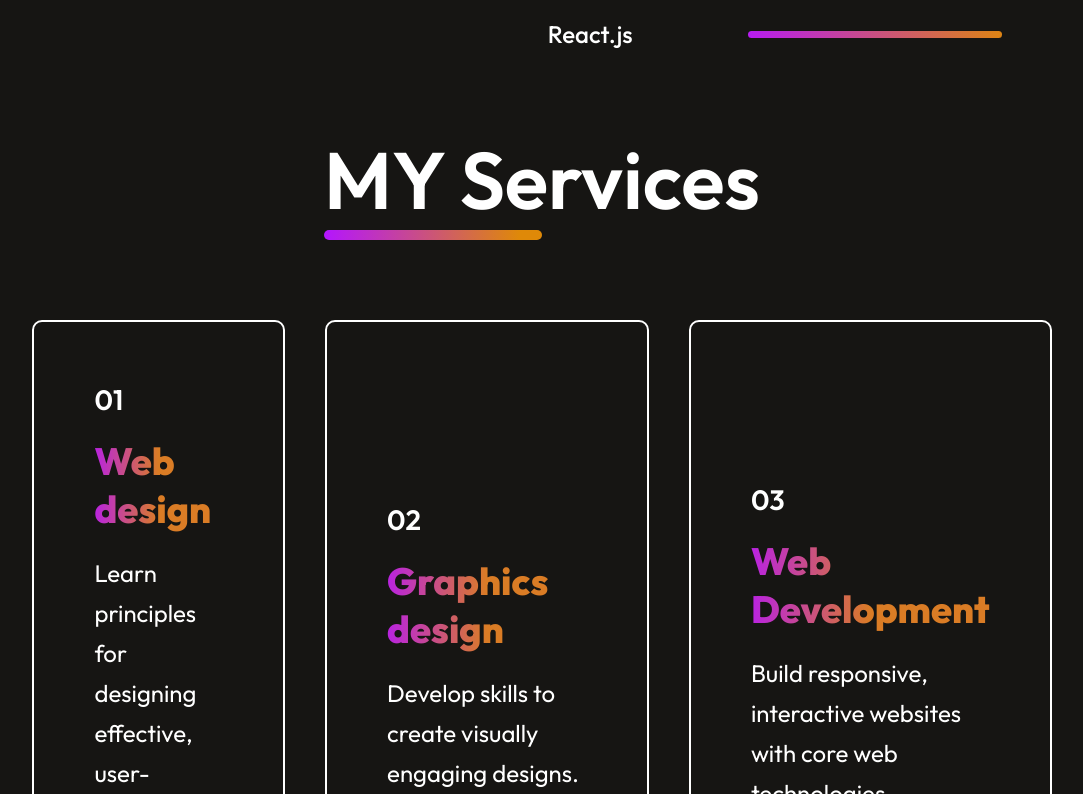
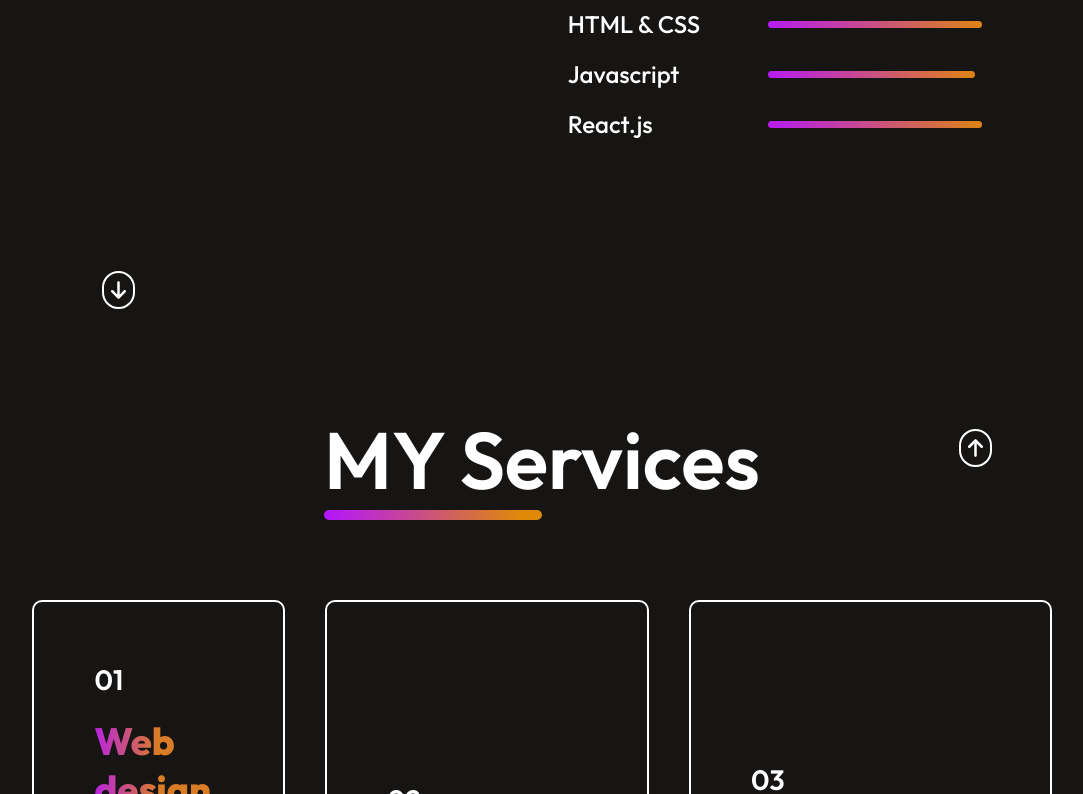
Before and after one commit to BaeedKhan91/portfolio-web, a React (Vite) app: page / in a window 1280 px wide. Shown: the part 1866-2660 px from the top of the page, without its empty margins (98-1181 px from the left). Built offline with nearby package versions, Linux system fonts and the light colour scheme; a web font is replaced by a local one.

Commit message:
complete portfolio

```diff
--- a/package.json
+++ b/package.json
@@ -10,6 +10,9 @@
     "preview": "vite preview"
   },
   "dependencies": {
+    "@fortawesome/fontawesome-svg-core": "^6.6.0",
+    "@fortawesome/free-solid-svg-icons": "^6.6.0",
+    "@fortawesome/react-fontawesome": "^0.2.2",
     "react": "^18.3.1",
     "react-anchor-link-smooth-scroll": "^1.0.12",
     "react-dom": "^18.3.1",
--- a/src/component/About/About.css
+++ b/src/component/About/About.css
@@ -61,6 +61,43 @@
     background: linear-gradient(264deg, #DF8908 -5.09%, #B415FF 106.28%);
 
 }
+.about {
+    position: relative; /* Ensure the arrows are positioned relative to this container */
+    padding: 30px 20px; /* Adjust padding as necessary */
+}
+
+.arrows {
+    position: absolute;
+    cursor: pointer;
+    transition: background-color 0.3s;
+    border: 2px solid white;
+    border-radius: 50px;
+    padding: 7px;
+    color: white;
+}
+
+
+.up-arrow {
+    top: 20px;
+    right: 20px; /* 20px from the right */
+}
+
+/* Positioning the down arrow */
+.down-arrow {
+    bottom: 20px;
+    left: 20px;
+}
+
+
+.arrows:hover {
+    color: #000000;
+
+
+}
+
+
+
+
 .about-skill:hover{
     transform: scale(1.05);
     transition: 0.3s;
--- a/src/component/About/About.jsx
+++ b/src/component/About/About.jsx
@@ -1,46 +1,62 @@
-import React from 'react'
-import theme_pattern from '../../assets/theme_pattern.svg'
-import profile from '../../assets/fiver.png'
-import './About.css'
+import React from 'react';
+import theme_pattern from '../../assets/theme_pattern.svg';
+import profile from '../../assets/fiver.png';
+import AnchorLink from 'react-anchor-link-smooth-scroll';
+import { FontAwesomeIcon } from '@fortawesome/react-fontawesome';
+import { faArrowUp, faArrowDown } from '@fortawesome/free-solid-svg-icons'; // Import down arrow icon
+import './About.css';
+
 function About() {
     return (
         <div id='about' className='about'>
             <div className="about-title">
-        <h1>About Me <hr style={{
-            height:'10px',
-            width:'50%',
+                <h1>About Me
+                    <hr style={{
+                        height: '10px',
+                        width: '50%',
                         background: 'linear-gradient(270deg, #DF8908 10%, #B415FF 100%)',
-            border:'none',
-            borderRadius:'10px'
+                        border: 'none',
+                        borderRadius: '10px'
+                    }}/>
+                </h1>
+            </div>
 
-        }}/></h1>
-        {/* <img src={theme_pattern} alt="" /> */}
-    </div>
             <div className="about-sections">
                 <div className="about-left">
                     <img src={profile} alt="" />
                 </div>
                 <div className="about-right">
                     <div className="about-para">
-                <p>As a front-end web developer, I have expertise in HTML, CSS, JavaScript, and frameworks like React.js and Tailwind CSS. I'm currently expanding my backend knowledge at Suffah Education to build comprehensive web applications and stay updated with industry trends.
-                <p style={{marginTop:'15px'}}>I completed my second year in Commerce, focusing on Accounts, at S.M. College. This academic foundation has enhanced my analytical skills and attention to detail, which I find valuable in my career.</p>
-
+                        <p>
+                            As a front-end web developer, I have expertise in HTML, CSS, JavaScript, and frameworks like React.js and Tailwind CSS. I'm currently expanding my backend knowledge at Suffah Education to build comprehensive web applications and stay updated with industry trends.
+                            <p style={{ marginTop: '15px' }}>
+                                I completed my second year in Commerce, focusing on Accounts, at S.M. College. This academic foundation has enhanced my analytical skills and attention to detail, which I find valuable in my career.
+                            </p>
                         </p>
                     </div>
                     <div className="about-skills">
                         <div className="about-skill">
-                <p>HTML & CSS</p> <hr style={{width:'70%'}}/></div>
+                            <p>HTML & CSS</p> <hr style={{ width: '70%' }} />
+                        </div>
                         <div className="about-skill">
-                <p>Javascript</p> <hr style={{width:'50%'}}/></div>
+                            <p>Javascript</p> <hr style={{ width: '50%' }} />
+                        </div>
                         <div className="about-skill">
-                <p>React.js</p> <hr style={{width:'60%'}}/></div>
-
-
+                            <p>React.js</p> <hr style={{ width: '60%' }} />
                         </div>
                     </div>
                 </div>
             </div>
-  )
+            <AnchorLink className='anchor-up' href='#home'> <div className="arrows up-arrow">
+                <FontAwesomeIcon icon={faArrowUp} size="lg" />
+            </div></AnchorLink>
+           <AnchorLink href='#services'>
+            <div className="arrows down-arrow">
+                <FontAwesomeIcon icon={faArrowDown} size="lg" />
+            </div>
+            </AnchorLink>
+        </div>
+    );
 }
 
-export default About
+export default About;
--- a/src/component/Footer/Footer.css
+++ b/src/component/Footer/Footer.css
@@ -39,6 +39,33 @@
     font-family: Outfit;
     font-size: 20px;
 }
+.footer {
+    position: relative; /* Ensure the arrows are positioned relative to this container */
+    padding: 35px 20px; /* Adjust padding as necessary */
+}
+
+.arrows {
+    position: absolute; /* Position absolutely within the about section */
+    cursor: pointer;
+    transition: background-color 0.3s; /* Smooth transition */
+}
+
+/* Positioning the up arrow */
+.up-arrow {
+    top: 20px; /* 20px from the top */
+    right: 20px; /* 20px from the right */
+}
+
+/* Positioning the down arrow */
+.down-arrow {
+    bottom: 20px; /* 20px from the bottom */
+    left: 20px; /* 20px from the left */
+}
+
+/* Optional styling for hover effects */
+.arrows:hover {
+    color: #000000; /* Change color on hover */
+}
 .footer-subscribe{
     font-size: 20px;
     padding: 17px 45px;
--- a/src/component/Footer/Footer.jsx
+++ b/src/component/Footer/Footer.jsx
@@ -1,6 +1,11 @@
 import React from 'react'
 import logo from '../../assets/main-logo.jpg'
+import AnchorLink from 'react-anchor-link-smooth-scroll';
+import { FontAwesomeIcon } from '@fortawesome/react-fontawesome';
+import { faArrowUp, faArrowDown } from '@fortawesome/free-solid-svg-icons'; // Import down arrow icon
+
 import user_icon from '../../assets/user_icon.svg'
+
 
 import './Footer.css'
 function Footer() {
@@ -26,6 +31,11 @@ function Footer() {
         <p className="footer-bottom-left">
         © 2024 Baeed Khan. All rights reserved.
         </p>
+        <AnchorLink href='#home'>
+    <div className="arrows up-arrow">
+                <FontAwesomeIcon icon={faArrowUp} size="lg" />
+            </div>
+            </AnchorLink>
         <div className="footer-bottom-right">
             <p>Term Of Services</p>
             <p>Privacy Policy</p>
--- a/src/component/Mywork/Mywork.css
+++ b/src/component/Mywork/Mywork.css
@@ -32,6 +32,34 @@
     border-radius: 10px;
     transition: 0.5s;
 }
+.mywork {
+    position: relative; /* Ensure the arrows are positioned relative to this container */
+    padding: 02px 20px; /* Adjust padding as necessary */
+}
+
+.arrows {
+    position: absolute; /* Position absolutely within the about section */
+    cursor: pointer;
+    transition: background-color 0.3s; /* Smooth transition */
+}
+
+/* Positioning the up arrow */
+.up-arrow {
+    top: 20px; /* 20px from the top */
+    right: 20px; /* 20px from the right */
+}
+
+/* Positioning the down arrow */
+.down-arrow {
+    bottom: 20px; /* 20px from the bottom */
+    left: 20px; /* 20px from the left */
+}
+
+/* Optional styling for hover effects */
+.arrows:hover {
+    color: #000000; /* Change color on hover */
+}
+
 .pr-img{
     width: 419px;
     height: 280px;
--- a/src/component/Services/Services.css
+++ b/src/component/Services/Services.css
@@ -37,6 +37,36 @@
     font-weight: 600;
 
 }
+.services {
+    position: relative; /* Ensure the arrows are positioned relative to this container */
+    padding: 0px 20px; /* Adjust padding as necessary */
+    /* margin-top: 0; */
+}
+
+.arrows {
+    position: absolute; /* Position absolutely within the about section */
+    cursor: pointer;
+    transition: background-color 0.3s; /* Smooth transition */
+}
+
+/* Positioning the up arrow */
+.up-arrow {
+    top: 20px; /* 20px from the top */
+    right: 20px; /* 20px from the right */
+}
+
+/* Positioning the down arrow */
+.down-arrow {
+    bottom: 20px; /* 20px from the bottom */
+    left: 20px; /* 20px from the left */
+}
+
+/* Optional styling for hover effects */
+.arrows:hover {
+    color: #000000; /* Change color on hover */
+    background-color: #da7d25c5;
+}
+
 .services-format h2{
     font-size: 38px;
     font-weight: 800;
--- a/src/component/Services/Services.jsx
+++ b/src/component/Services/Services.jsx
@@ -1,6 +1,10 @@
 import React from 'react'
 import Services_Data from '../../assets/services_data'
 import arrow_icon from '../../assets/arrow_icon.svg'
+import AnchorLink from 'react-anchor-link-smooth-scroll';
+import { FontAwesomeIcon } from '@fortawesome/react-fontawesome';
+import { faArrowUp, faArrowDown } from '@fortawesome/free-solid-svg-icons'; // Import down arrow icon
+
 import './Services.css'
 function Services() {
   return (
@@ -28,6 +32,16 @@ function Services() {
         </div>
     })}
     </div>
+    <AnchorLink href='#about'>
+    <div className="arrows up-arrow">
+                <FontAwesomeIcon icon={faArrowUp} size="lg" />
+            </div>
+            </AnchorLink>
+            <AnchorLink href='#work'>
+            <div className="arrows down-arrow">
+                <FontAwesomeIcon icon={faArrowDown} size="lg" />
+            </div>
+            </AnchorLink>
     </div>
   )
 }
--- a/src/component/contact/Contact.css
+++ b/src/component/contact/Contact.css
@@ -73,6 +73,34 @@
     font-size: 20px;
 
 }
+.contact {
+    position: relative; /* Ensure the arrows are positioned relative to this container */
+    padding: 35px 20px; /* Adjust padding as necessary */
+}
+
+.arrows {
+    position: absolute; /* Position absolutely within the about section */
+    cursor: pointer;
+    transition: background-color 0.3s; /* Smooth transition */
+}
+
+/* Positioning the up arrow */
+.up-arrow {
+    top: 20px; /* 20px from the top */
+    right: 20px; /* 20px from the right */
+}
+
+/* Positioning the down arrow */
+.down-arrow {
+    bottom: 20px; /* 20px from the bottom */
+    left: 20px; /* 20px from the left */
+}
+
+/* Optional styling for hover effects */
+.arrows:hover {
+    color: #000000; /* Change color on hover */
+}
+
 .contact-right textarea{
     border: none;
     width: 650px;
--- a/src/component/contact/Contact.jsx
+++ b/src/component/contact/Contact.jsx
@@ -1,7 +1,11 @@
 import React from 'react'
 import mail_icon from '../../assets/mail_icon.svg'
+import AnchorLink from 'react-anchor-link-smooth-scroll'
 import location_icon from '../../assets/location_icon.svg'
 import call_icon from '../../assets/call_icon.svg'
+import { FontAwesomeIcon } from '@fortawesome/react-fontawesome';
+import { faArrowUp, faArrowDown } from '@fortawesome/free-solid-svg-icons'; // Import down arrow icon
+
 import './Contact.css'
 function Contact() {
   return (
@@ -43,6 +47,11 @@ function Contact() {
             <button type='submit' className='contact-submit'> Submit Now</button>
         </form>
     </div>
+    <AnchorLink href='#work'>
+    <div className="arrows up-arrow">
+                <FontAwesomeIcon icon={faArrowUp} size="lg" />
+            </div>
+            </AnchorLink>
     </div>
   )
 }
```
Also changed, not shown: src/component/Mywork/Mywork.jsx (+14 -0 lines), 1 other file (tests, documents, lock files or other folders). Lines whose indentation alone changed are shown as unchanged.
